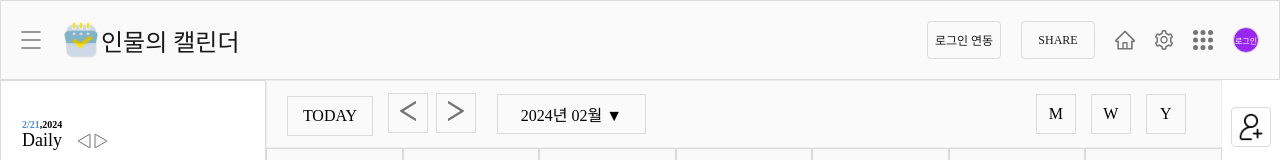
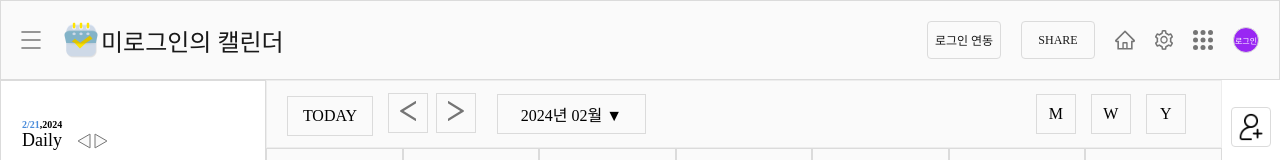
Before and after one commit to codingBottle/JMGDH_Web, a Next.js app: page /test in a window 1280 px wide. Shown: the top 160 px of the page. Built offline with nearby package versions, Linux system fonts and the light colour scheme; no server answers.

Commit message:
이름부분 업데이트

```diff
--- a/src/components/Login/LoginButton.tsx
+++ b/src/components/Login/LoginButton.tsx
@@ -47,6 +47,7 @@ const LoginButton = () => {
         Setimg(response.data.imageUrl);
         localStorage.setItem("email", response.data.email);
         localStorage.setItem("imge", response.data.imageUrl);
+        localStorage.setItem("nickname", response.data.nickname);
       } catch (error) {
         console.error("월별 캘린더 오류:", error);
       }
--- a/src/components/Navbar.tsx
+++ b/src/components/Navbar.tsx
@@ -1,4 +1,4 @@
-import React, { useState } from "react";
+import React, { useState, useEffect } from "react";
 import styled from "styled-components";
 import theme from "@/theme/theme";
 import { Menu, Home, Setting, Import } from "@/assets/icon/Navbaricon";
@@ -8,9 +8,16 @@ import Image from "next/image";
 
 import { useRouter } from "next/router";
 
+export default function Navbar() {
+  const [NavName, setNavName] = useState<any>("미로그인");
 
-export default function Navbar() {
-  const [NavName, setNavName] = useState("인물의 캘린더");
+  useEffect(() => {
+    if (localStorage.getItem("nickname") !== null) {
+      const name = localStorage.getItem("nickname");
+      setNavName(name);
+    }
+  }, []); // 빈 배열을 전달하여 최초 렌더링 시에만 실행되도록 함
+
   const router = useRouter();
   const peristalsis = () => {
     axios
@@ -37,7 +44,7 @@ export default function Navbar() {
           height={40}
           style={{ marginLeft: "20px" }}
         />
-        <p>{NavName}</p>
+        <p>{NavName}의 캘린더</p>
       </div>
       <div className="Rights">
         <button className="user" onClick={peristalsis}>
@@ -87,7 +94,6 @@ const NavbarContainer = styled.div`
       width: 40px;
       height: 40px;
       border-radius: 4px;
-
       border: none;
       background-color: transparent;
       font-size: 12px;
```
